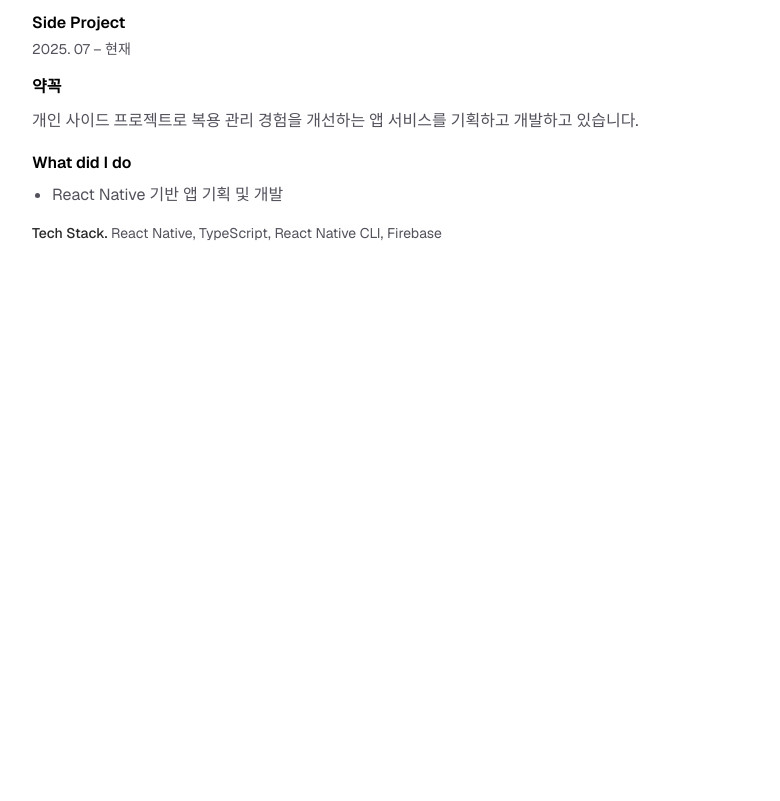
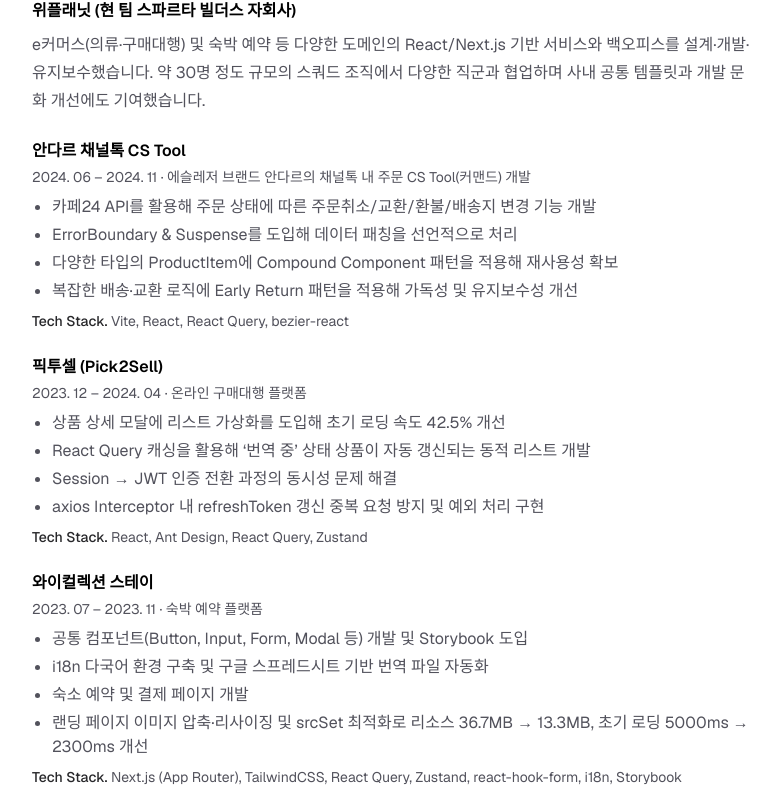
Before and after one commit to helloyukyung/helloyukyung.github.io, a Next.js app: page /resume in a window 1280 px wide. Shown: the part 799-1600 px from the top of the page, without its empty margins (248-1028 px from the left). Before the commit the page ends 1106 px from the top, so only its background shows below. Built offline with nearby package versions, Linux system fonts and the light colour scheme.

Commit message:
feat: 위플래닛 이력서 업데이트

```diff
--- a/src/app/resume/_components/work-experience.tsx
+++ b/src/app/resume/_components/work-experience.tsx
@@ -4,6 +4,7 @@
   return (
     <section className="mt-12" aria-labelledby="work-experience-title">
       <h2 className="text-lg font-semibold text-black">Work Experience</h2>
+      {/* 웍스아웃 */}
       <article className="mt-6 border-t border-zinc-200 pt-6">
         <header className="flex flex-col gap-1">
           <h3 className="text-base font-semibold text-black">
@@ -49,6 +50,137 @@
           </footer>
         </section>
       </article>
+      {/* 위플래닛 (현 팀 스파르타 빌더스 자회사) */}
+      <article className="mt-6 border-t border-zinc-200 pt-6">
+        <header className="flex flex-col gap-1">
+          <h3 className="text-base font-semibold text-black">
+            Frontend Developer
+          </h3>
+          <p className="text-sm text-zinc-600">
+            <time dateTime="2022-03">2022. 03</time> –&nbsp;
+            <time dateTime="2025-03">2025. 03</time>
+          </p>
+        </header>
+        <h4 className="mt-4 text-base font-semibold text-black">
+          <Link
+            href="https://www.sparta-builders.com"
+            target="_blank"
+            className="hover:underline"
+          >
+            위플래닛 (현 팀 스파르타 빌더스 자회사)
+          </Link>
+        </h4>
+        <p className="mt-2 leading-7 text-zinc-600">
+          e커머스(의류·구매대행) 및 숙박 예약 등 다양한 도메인의 React/Next.js
+          기반 서비스와 백오피스를 설계·개발·유지보수했습니다. 약 30명 정도
+          규모의 스쿼드 조직에서 다양한 직군과 협업하며 사내 공통 템플릿과 개발
+          문화 개선에도 기여했습니다.
+        </p>
+
+        {/* 안다르 채널톡 */}
+        <section className="mt-6">
+          <h5 className="text-md font-semibold text-black">
+            안다르 채널톡 CS Tool
+          </h5>
+          <p className="mt-1 text-sm text-zinc-600">
+            <time dateTime="2024-06">2024. 06</time> –&nbsp;
+            <time dateTime="2024-11">2024. 11</time> · 에슬레저 브랜드 안다르의
+            채널톡 내 주문 CS Tool(커맨드) 개발
+          </p>
+          <ul className="mt-2 list-disc space-y-1 pl-5 text-zinc-600">
+            <li>
+              카페24 API를 활용해 주문 상태에 따른 주문취소/교환/환불/배송지
+              변경 기능 개발
+            </li>
+            <li>
+              ErrorBoundary & Suspense를 도입해 데이터 패칭을 선언적으로 처리
+            </li>
+            <li>
+              다양한 타입의 ProductItem에 Compound Component 패턴을 적용해
+              재사용성 확보
+            </li>
+            <li>
+              복잡한 배송·교환 로직에 Early Return 패턴을 적용해 가독성 및
+              유지보수성 개선
+            </li>
+          </ul>
+          <footer className="mt-2 text-sm text-zinc-600">
+            <span className="font-medium text-zinc-800">Tech Stack.</span> Vite,
+            React, React Query, bezier-react
+          </footer>
+        </section>
+
+        {/* 픽투셀 */}
+        <section className="mt-6">
+          <h5 className="text-md font-semibold text-black">
+            <Link
+              href="https://www.pick2sell.kr/"
+              target="_blank"
+              className="hover:underline"
+            >
+              픽투셀 (Pick2Sell)
+            </Link>
+          </h5>
+          <p className="mt-1 text-sm text-zinc-600">
+            <time dateTime="2023-12">2023. 12</time> –&nbsp;
+            <time dateTime="2024-04">2024. 04</time> · 온라인 구매대행 플랫폼
+          </p>
+          <ul className="mt-2 list-disc space-y-1 pl-5 text-zinc-600">
+            <li>
+              상품 상세 모달에 리스트 가상화를 도입해 초기 로딩 속도 42.5% 개선
+            </li>
+            <li>
+              React Query 캐싱을 활용해 ‘번역 중’ 상태 상품이 자동 갱신되는 동적
+              리스트 개발
+            </li>
+            <li>Session → JWT 인증 전환 과정의 동시성 문제 해결</li>
+            <li>
+              axios Interceptor 내 refreshToken 갱신 중복 요청 방지 및 예외 처리
+              구현
+            </li>
+          </ul>
+          <footer className="mt-2 text-sm text-zinc-600">
+            <span className="font-medium text-zinc-800">Tech Stack.</span>{" "}
+            React, Ant Design, React Query, Zustand
+          </footer>
+        </section>
+
+        {/* 와이컬렉션 스테이 */}
+        <section className="mt-6">
+          <h5 className="text-md font-semibold text-black">
+            <Link
+              href="https://www.ycollection.kr/"
+              target="_blank"
+              className="hover:underline"
+            >
+              와이컬렉션 스테이
+            </Link>
+          </h5>
+          <p className="mt-1 text-sm text-zinc-600">
+            <time dateTime="2023-07">2023. 07</time> –&nbsp;
+            <time dateTime="2023-11">2023. 11</time> · 숙박 예약 플랫폼
+          </p>
+          <ul className="mt-2 list-disc space-y-1 pl-5 text-zinc-600">
+            <li>
+              공통 컴포넌트(Button, Input, Form, Modal 등) 개발 및 Storybook
+              도입
+            </li>
+            <li>
+              i18n 다국어 환경 구축 및 구글 스프레드시트 기반 번역 파일 자동화
+            </li>
+            <li>숙소 예약 및 결제 페이지 개발</li>
+            <li>
+              랜딩 페이지 이미지 압축·리사이징 및 srcSet 최적화로 리소스 36.7MB
+              → 13.3MB, 초기 로딩 5000ms → 2300ms 개선
+            </li>
+          </ul>
+          <footer className="mt-2 text-sm text-zinc-600">
+            <span className="font-medium text-zinc-800">Tech Stack.</span>{" "}
+            Next.js (App Router), TailwindCSS, React Query, Zustand,
+            react-hook-form, i18n, Storybook
+          </footer>
+        </section>
+      </article>
     </section>
   );
 }
```
